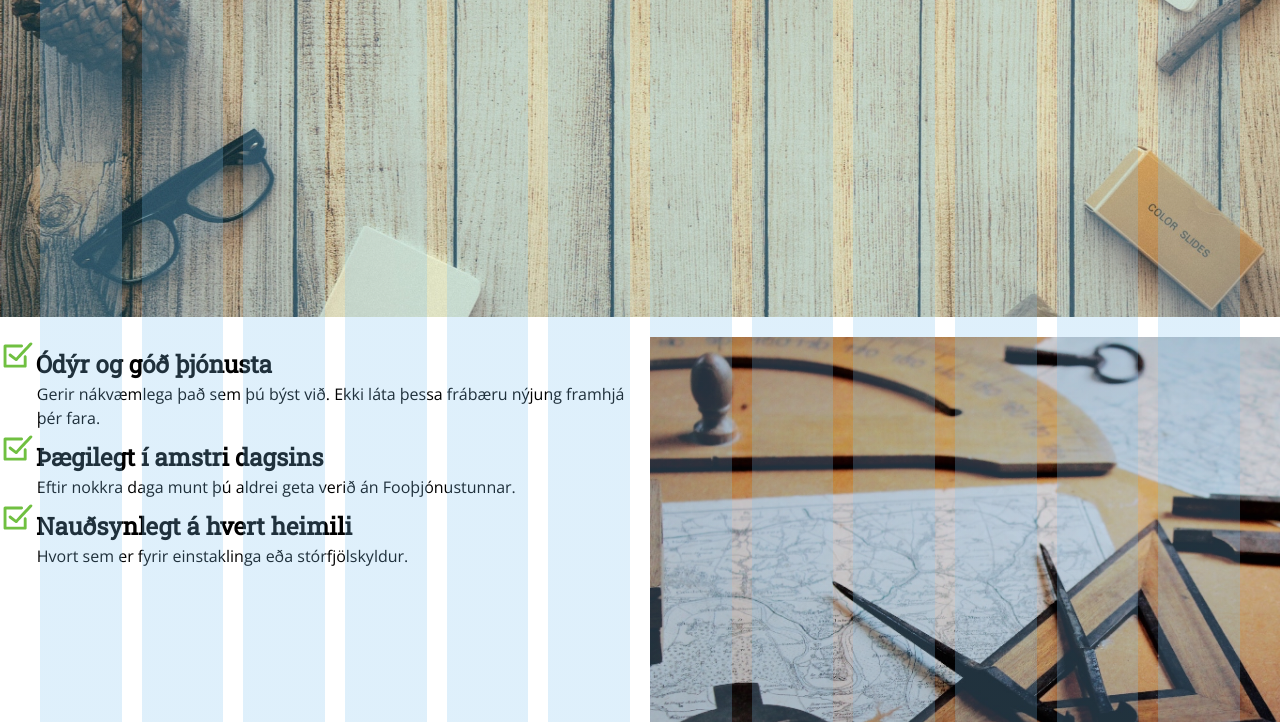
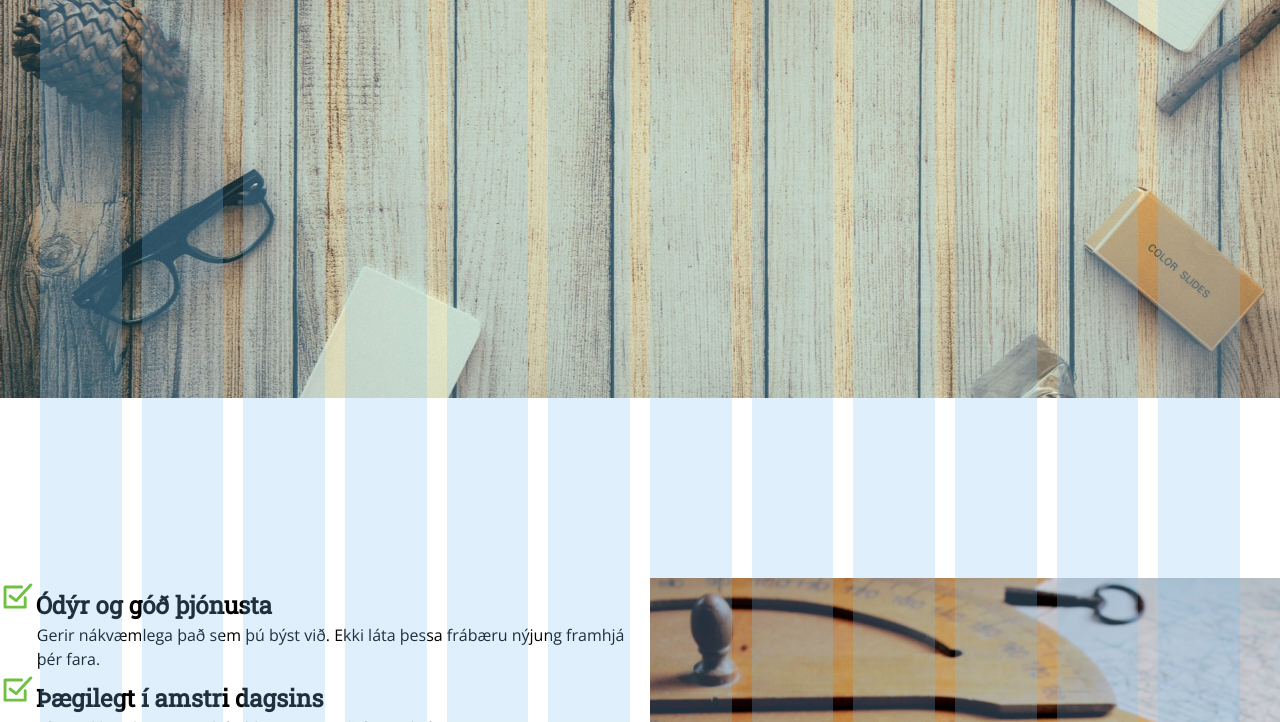
Before and after one commit to sindrigudmunds/stortverkefni1vefforritun, a plain HTML site: page index.html in a window 1280 px wide. Shown: the part 402-1124 px from the top of the page. Drawn offline with nearby package versions, Linux system fonts and the light colour scheme.

```diff
--- a/scss/header.scss
+++ b/scss/header.scss
@@ -3,14 +3,16 @@
   width: 100%;
   height: 100%;
   margin-bottom: ($gutter * 8);
-  background-image: url("../bg.jpg");
   background-attachment: fixed;
   text-align: center;
-  background-position: center;
-  background-size: cover;
 
   &__content {
     padding: ($gutter * 8);
+    background-image: url("../bg.jpg");
+    background-position: center;
+    background-size: cover;
+    background-attachment: fixed;
+    height: 100vh;
   }
 }
 
```
Also changed, not shown: styles.css.
